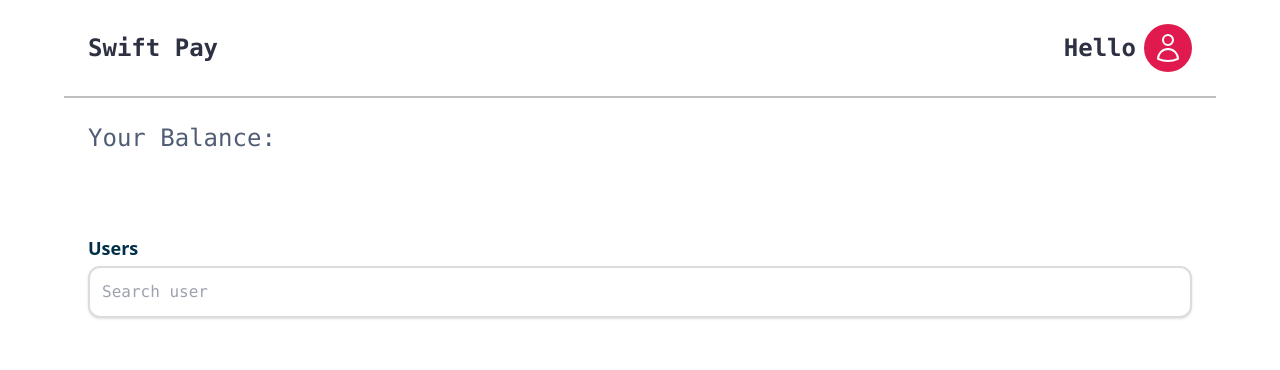
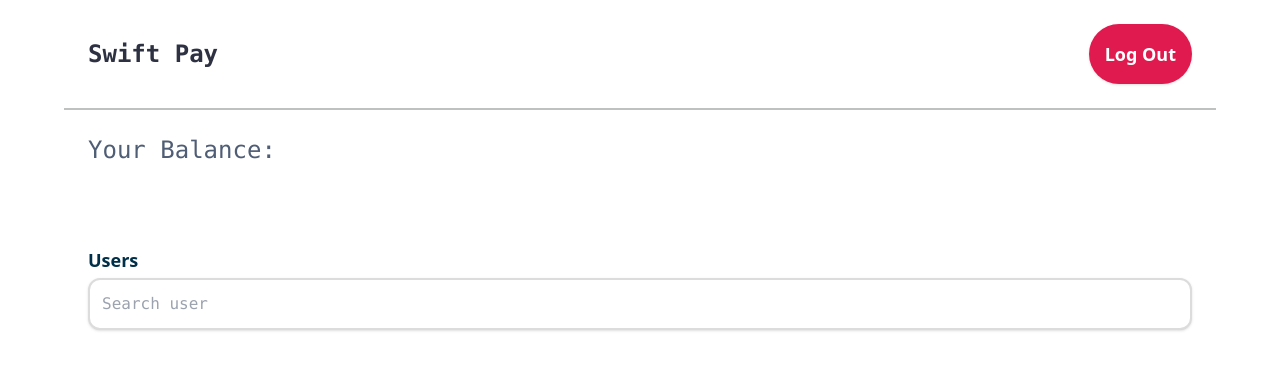
Before and after one commit to aryanxgupta/Payment-App, a React (Vite) app in the folder frontend/payment-application/: page /dashboard in a window 1280 px wide. Shown: the top 370 px of the page. Built offline with nearby package versions, Linux system fonts and the light colour scheme; no server answers.

Commit message:
change appbar

```diff
--- a/frontend/payment-application/src/Components/AppBar.jsx
+++ b/frontend/payment-application/src/Components/AppBar.jsx
@@ -1,13 +1,16 @@
+import { useNavigate } from 'react-router-dom'
 export function AppBar(){
+    const navigate = useNavigate()
+    function onClick(){
+        localStorage.removeItem('token')
+        navigate('/signin')
+    }
     return(
         <div className="flex w-[90%] items-center justify-between border-b-2 border-solid border-[#bfc0c0] p-6 text-[#2d3142]">
             <div className="text-2xl font-bold font-mono">Swift Pay</div>
-            <div className="flex items-center gap-2">
-                <div className="text-2xl font-bold font-mono">Hello</div>
-                <div className="rounded-full p-2 bg-[#e01a4f]">
-                    <svg xmlns="http://www.w3.org/2000/svg" fill="none" viewBox="0 0 24 24" strokeWidth={1.5} stroke="white" className="size-8 cursor-pointer">
-                        <path strokeLinecap="round" strokeLinejoin="round" d="M15.75 6a3.75 3.75 0 1 1-7.5 0 3.75 3.75 0 0 1 7.5 0ZM4.501 20.118a7.5 7.5 0 0 1 14.998 0A17.933 17.933 0 0 1 12 21.75c-2.676 0-5.216-.584-7.499-1.632Z" />
-                    </svg>
+            <div className="flex items-center gap-10">
+                <div>
+                    <button onClick={onClick} className='p-4 bg-[#e01a4f] text-white font-bold text-lg shadow hover:bg-[#FF9F1C] transition-all duration-100 active:bg-[#FF9F1C] rounded-full'>Log Out</button>
                 </div>
             </div>
         </div>
```
